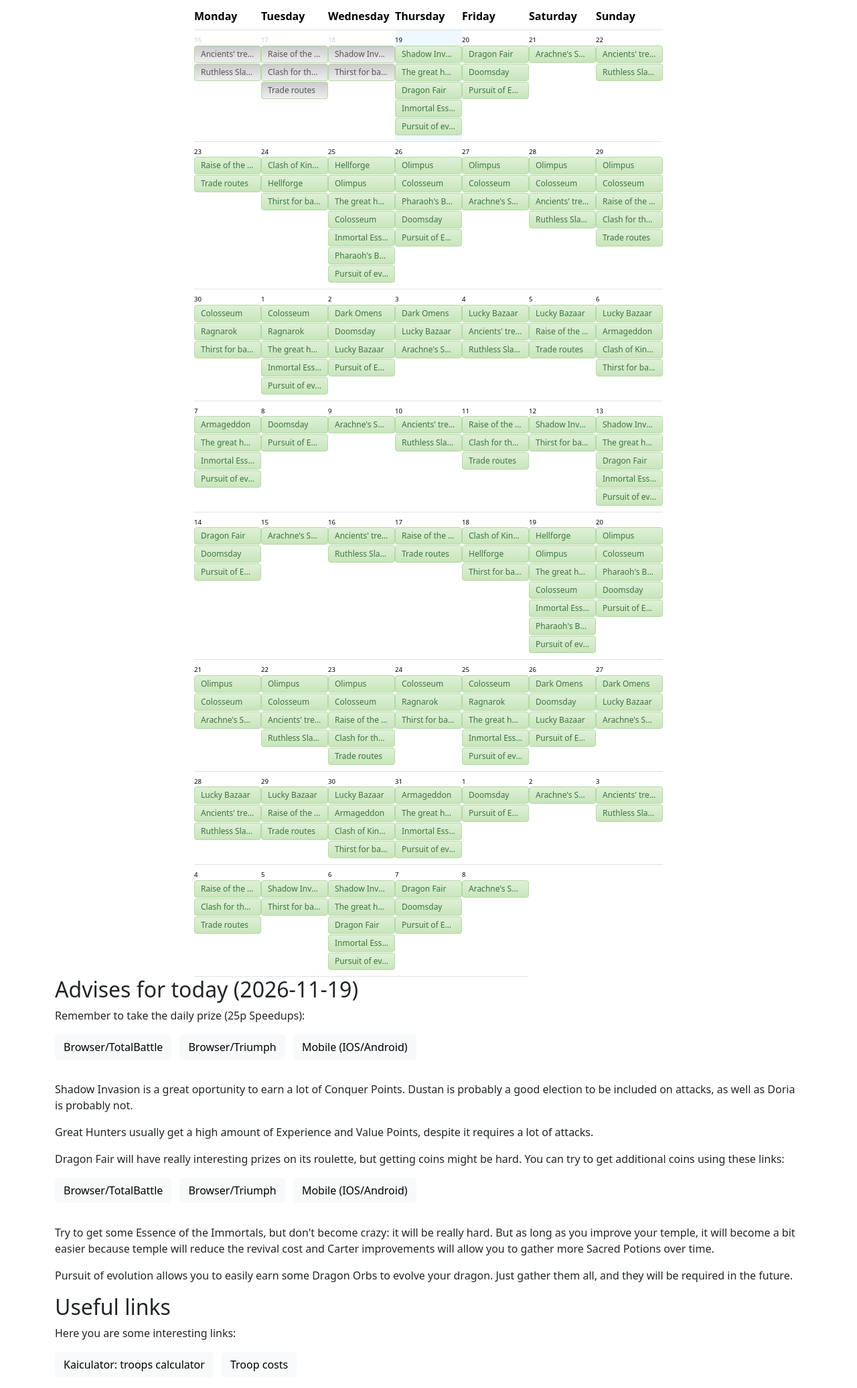
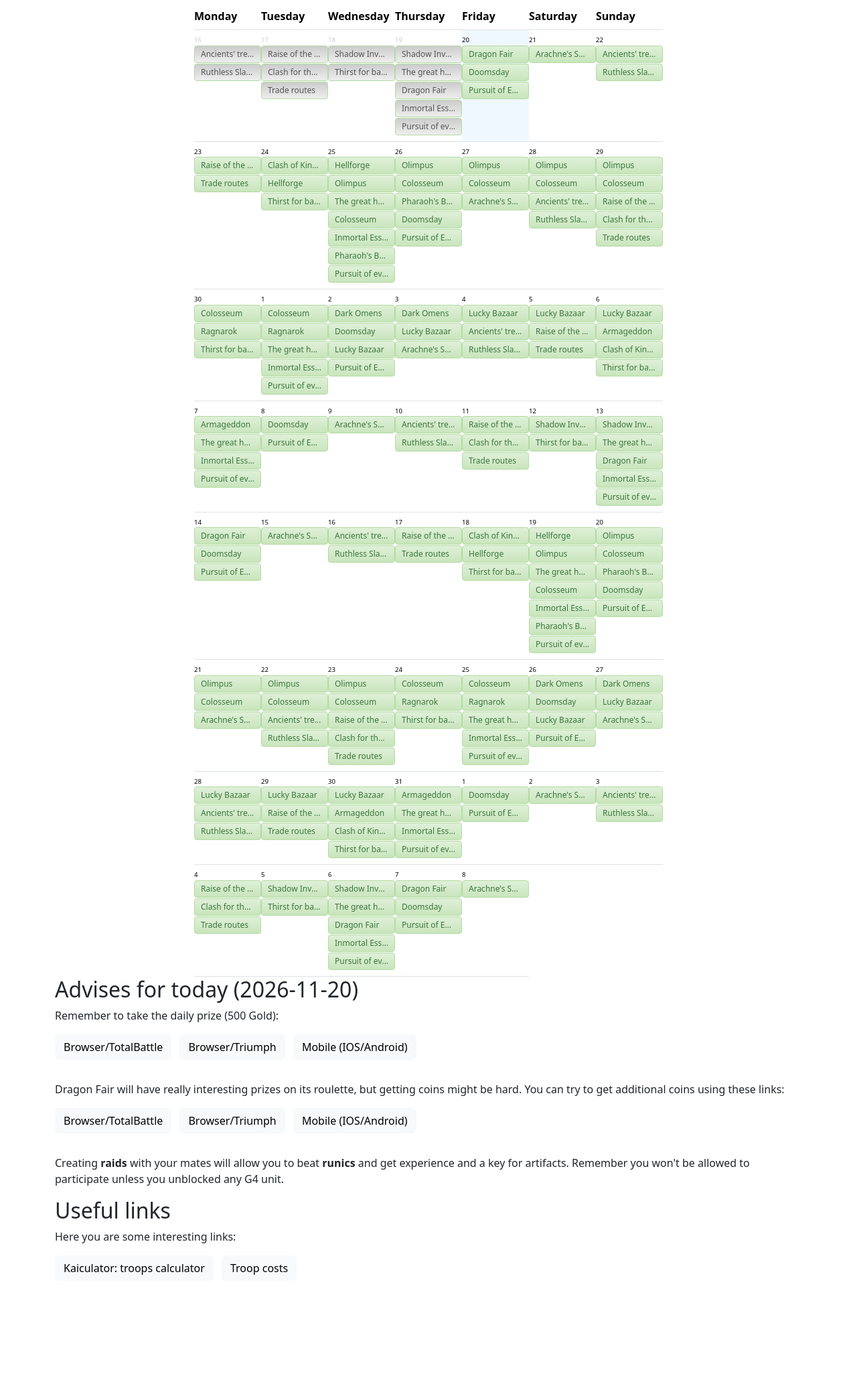
Before and after one commit to saldanel/web, a plain HTML site: page index.html in a window 1280 px wide. Shown: the part 458-2530 px from the top of the page at 67% size. After the commit the page ends 2386 px from the top, so only its background shows below. Drawn offline with nearby package versions, Linux system fonts and the light colour scheme.

Commit message:
automatic update

```diff
--- a/index.html
+++ b/index.html
@@ -191,7 +191,7 @@
 
 
 
-            <td class="calendar-day " id="today">
+            <td class="calendar-day outside" >
                 <div class="date">19</div>
 
                 <div class="event begin end" data-bs-toggle="tooltip" data-bs-placement="top" data-bs-title="Shadow Invasion" >Shadow Invasion</div>
@@ -208,7 +208,7 @@
 
 
 
-            <td class="calendar-day " >
+            <td class="calendar-day " id="today">
                 <div class="date">20</div>
 
                 <div class="event begin end" data-bs-toggle="tooltip" data-bs-placement="top" data-bs-title="Dragon Fair" >Dragon Fair</div>
@@ -913,23 +913,13 @@
     </table>
   </div>
   <div class="row">
-    <h2>Advises for today (2026-11-19)</h2>
-    <p>Remember to take the daily prize (25p Speedups):
+    <h2>Advises for today (2026-11-20)</h2>
+    <p>Remember to take the daily prize (500 Gold):
       <ul class="list-inline">
-        <li class="list-inline-item"><a class="btn btn-light" target="_blank" href="https://totalbattle.com/?present=march25">Browser/TotalBattle</a></li>
-        <li class="list-inline-item"><a class="btn btn-light" target="_blank" href="https://totalbattle.onelink.me/Xsl6/gbwfnf2t">Browser/Triumph</a></li>
-        <li class="list-inline-item"><a class="btn btn-light" target="_blank" href="https://triumph.totalbattle.com/?present=march25">Mobile (IOS/Android)</a></li>
+        <li class="list-inline-item"><a class="btn btn-light" target="_blank" href="https://totalbattle.com/?present=gold500">Browser/TotalBattle</a></li>
+        <li class="list-inline-item"><a class="btn btn-light" target="_blank" href="https://totalbattle.onelink.me/Xsl6/e08dg3he">Browser/Triumph</a></li>
+        <li class="list-inline-item"><a class="btn btn-light" target="_blank" href="https://triumph.totalbattle.com/?present=gold500">Mobile (IOS/Android)</a></li>
       </ul>
-    </p>
-
-    <p>
-      Shadow Invasion is a great oportunity to earn a lot of Conquer Points. Dustan is probably a good election to be included on attacks, as well as Doria is probably not.
-
-    </p>
-
-    <p>
-      Great Hunters usually get a high amount of Experience and Value Points, despite it requires a lot of attacks.
-
     </p>
 
     <p>
@@ -944,12 +934,7 @@
     </p>
 
     <p>
-      Try to get some Essence of the Immortals, but don't become crazy: it will be really hard. But as long as you improve your temple, it will become a bit easier because temple will reduce the revival cost and Carter improvements will allow you to gather more Sacred Potions over time.
-
-    </p>
-
-    <p>
-      Pursuit of evolution allows you to easily earn some Dragon Orbs to evolve your dragon. Just gather them all, and they will be required in the future.
+      Creating <b>raids</b> with your mates will allow you to beat <b>runics</b> and get experience and a key for artifacts. Remember you won't be allowed to participate unless you unblocked any G4 unit.
 
     </p>
 
```
